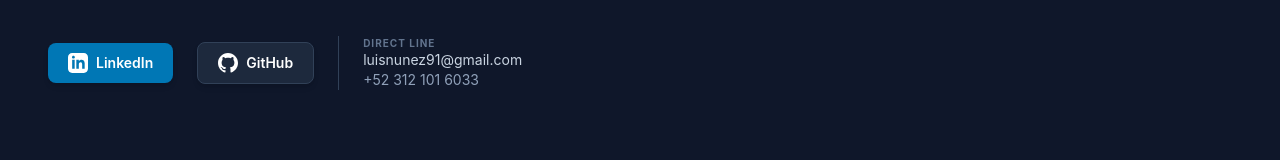
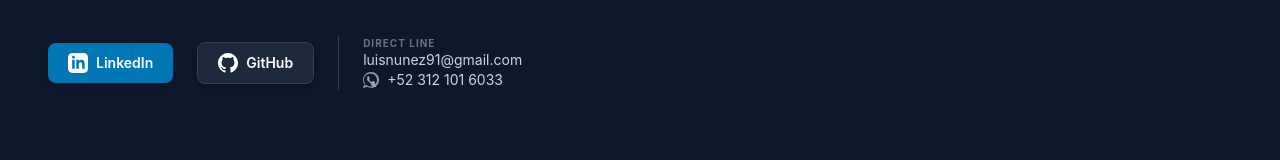
Before and after one commit to luisiy01/mi_landing_page, a React (Vite) app: page / in a window 1280 px wide. Shown: the part 627-787 px from the top of the page. Built offline with nearby package versions, Linux system fonts and the light colour scheme.

Commit message:
agregar whatsapp

```diff
--- a/src/App.tsx
+++ b/src/App.tsx
@@ -85,9 +85,23 @@ function App() {
             <a href="mailto:luisnunez91@gmail.com" className="text-slate-300 hover:text-cyan-400 transition-colors">
               luisnunez91@gmail.com
             </a>
-            <span className="text-slate-400">
+            <a
+              href="https://wa.me/523121016033"
+              target="_blank"
+              rel="noopener noreferrer"
+              className="flex items-center gap-2 text-slate-300 hover:text-green-400 transition-colors group"
+            >
+              {/* Icono de WhatsApp (SVG) */}
+              <svg
+                className="w-4 h-4 text-slate-400 group-hover:text-green-500 transition-colors"
+                fill="currentColor"
+                viewBox="0 0 24 24"
+              >
+                <path d="M.057 24l1.687-6.163c-1.041-1.804-1.588-3.849-1.588-5.946 0-6.556 5.332-11.888 11.888-11.888 3.176 0 6.161 1.237 8.404 3.48s3.481 5.229 3.481 8.406c0 6.555-5.332 11.887-11.887 11.887-2.018 0-4.003-.513-5.753-1.485l-6.232 1.635zm6.345-3.645c1.554.921 3.204 1.408 4.903 1.408 5.41 0 9.814-4.404 9.814-9.814 0-5.409-4.404-9.814-9.814-9.814-2.624 0-5.092 1.022-6.948 2.879s-2.879 4.324-2.879 6.948c0 1.767.485 3.491 1.403 5.013l-.988 3.606 3.692-.967z" />
+                <path d="M17.472 14.382c-.301-.15-1.781-.879-2.056-.979-.275-.1-.475-.15-.675.15-.2.3-.775 1.012-.95 1.213-.175.2-.35.225-.65.075-.3-.15-1.263-.465-2.403-1.485-.888-.795-1.484-1.777-1.66-2.074-.175-.3-.018-.463.13-.611.133-.133.3-.35.45-.525.15-.175.2-.3.3-.5.1-.2.05-.375-.025-.525-.075-.15-.675-1.625-.925-2.225-.244-.588-.491-.508-.675-.518-.175-.01-.375-.01-.575-.01-.2 0-.525.075-.8 0-.375-.275-.1.85-.375 1.75-.925 1.875-.725 3.975 1.45 5.8 2.175 1.825 3.325 3.125 4.5 5.525 1.075 2.175 2.1 3.3 3.3 3.3 3.525 0 4.175-.35 4.175-.925 0-.175-.025-.325-.1-.45s-.3-.225-.6-.375z" />
+              </svg>
               +52 312 101 6033
-            </span>
+            </a>
           </div>
         </motion.div>
       </section>
```
